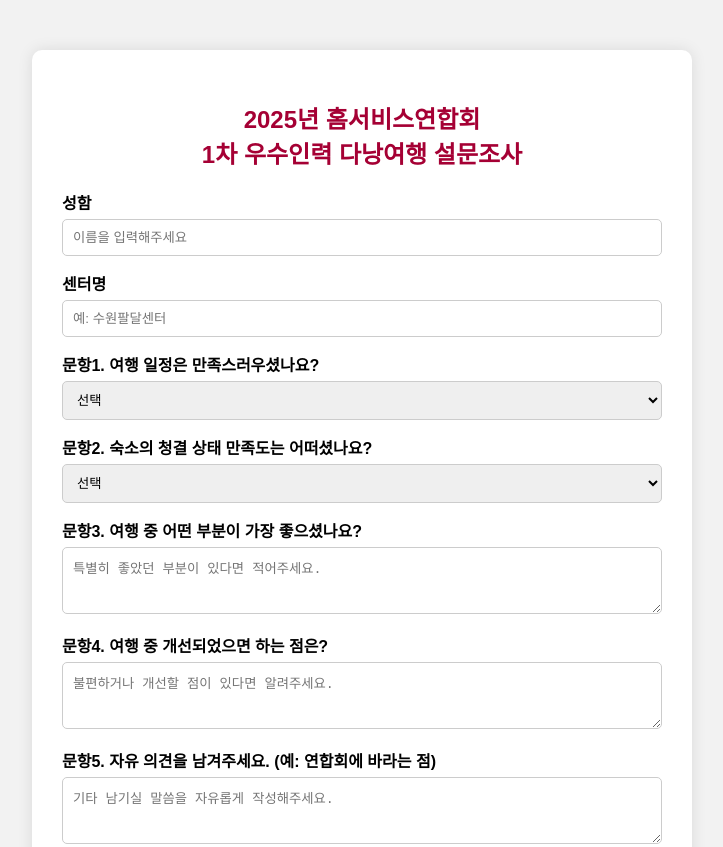
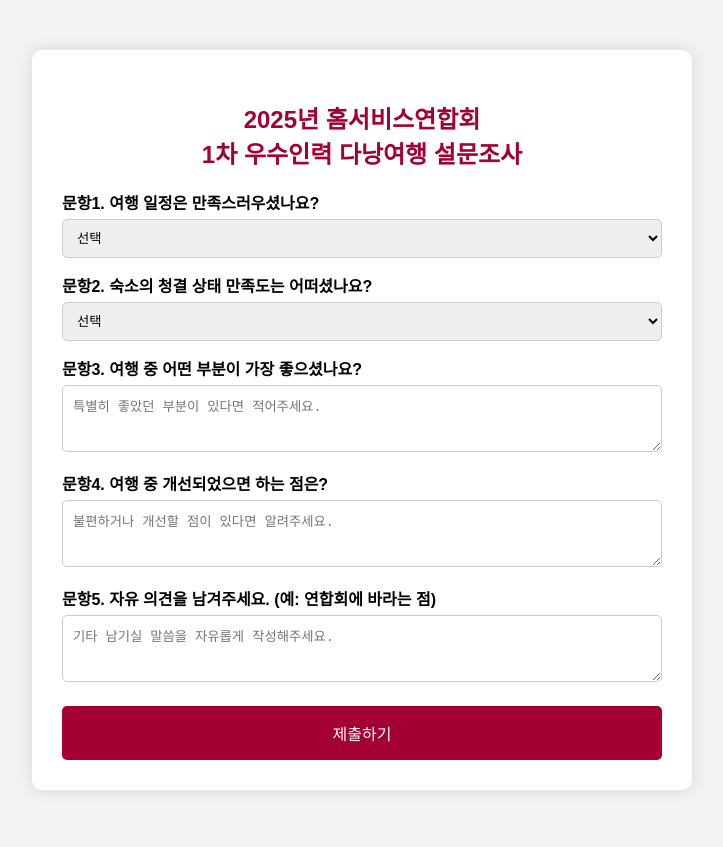
Before and after one commit to sangjip-lee/da-nang-survey, a plain HTML site: page index.html in a window 1280 px wide. Shown: the top 847 px of the page, without its empty margins (278-1001 px from the left). Drawn offline with Linux system fonts and the light colour scheme.

Commit message:
Update index.html

```diff
--- a/index.html
+++ b/index.html
@@ -28,7 +28,7 @@
       margin: 15px 0 5px;
       font-weight: bold;
     }
-    input[type="text"], select, textarea {
+    select, textarea {
       width: 100%;
       padding: 10px;
       border: 1px solid #ccc;
@@ -60,12 +60,6 @@
     <form action="https://formsubmit.co/sjreck55@gmail.com" method="POST">
       <input type="hidden" name="_captcha" value="false">
       <input type="hidden" name="_template" value="table">
-
-      <label for="name">성함</label>
-      <input type="text" id="name" name="성함" placeholder="이름을 입력해주세요" required>
-
-      <label for="center">센터명</label>
-      <input type="text" id="center" name="센터명" placeholder="예: 수원팔달센터" required>
 
       <label for="q1">문항1. 여행 일정은 만족스러우셨나요?</label>
       <select id="q1" name="여행 일정 만족도" required>
```
